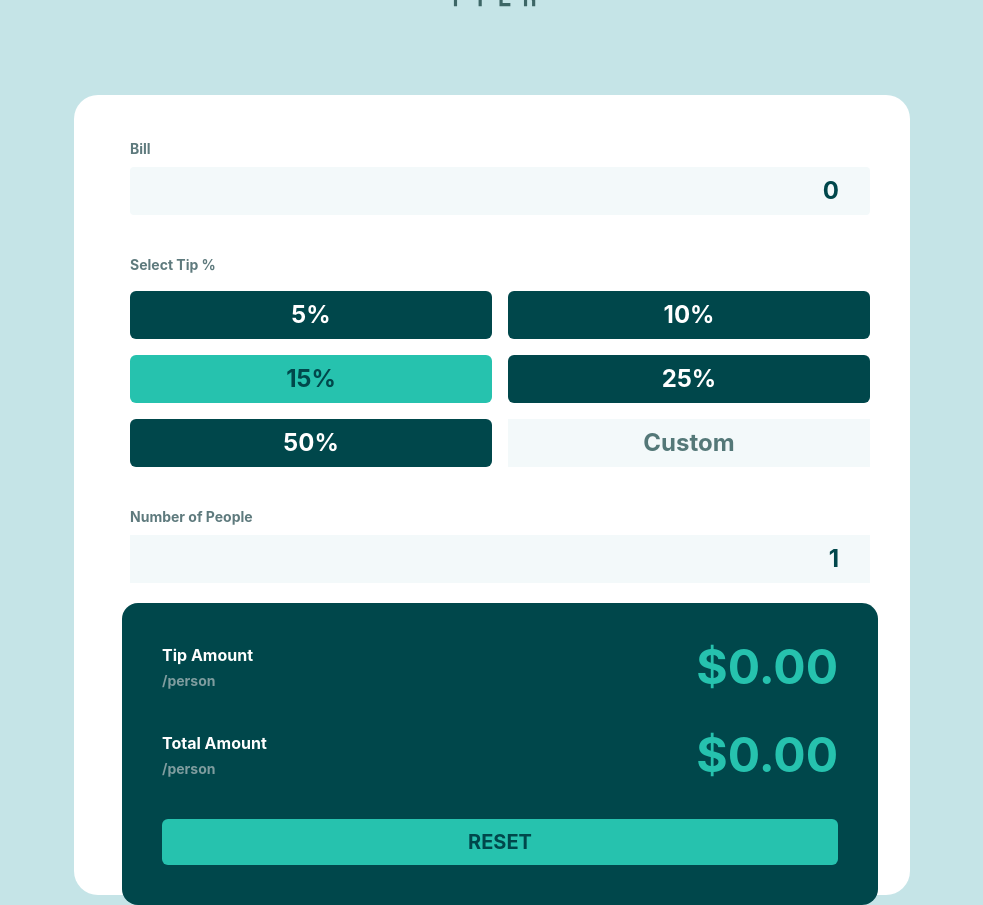
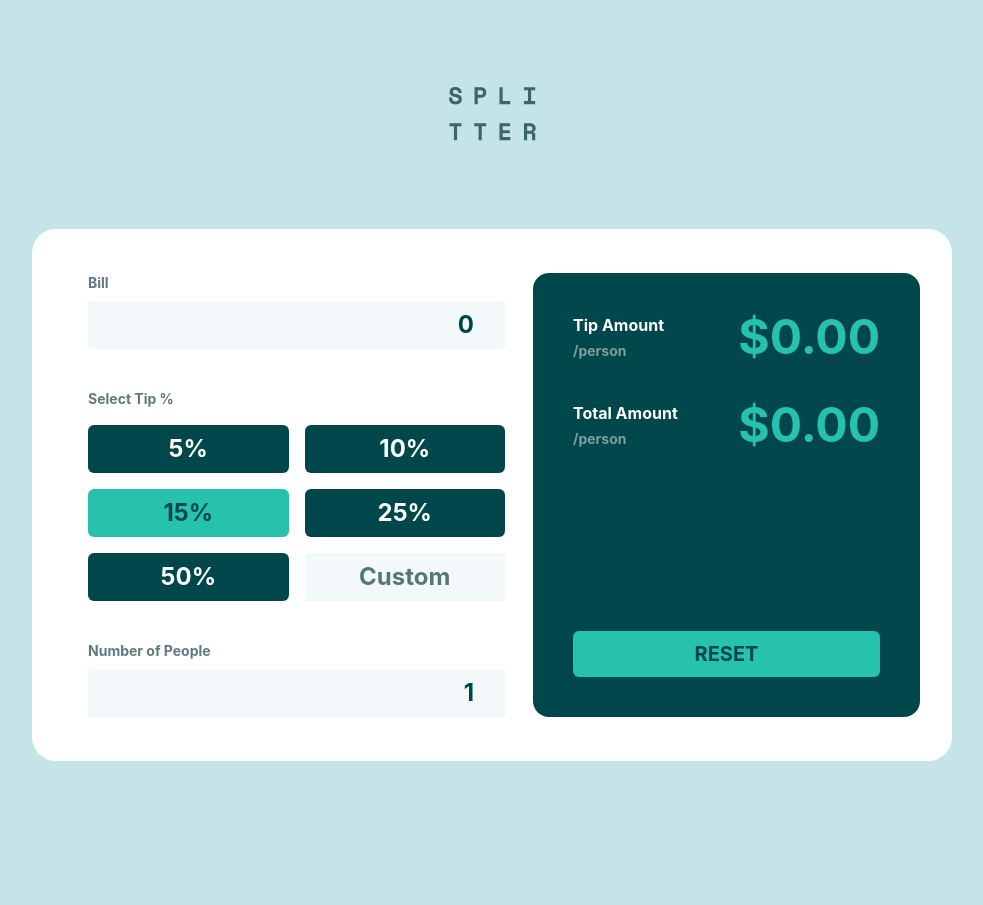
Before and after one commit to caner404/tip-calculator-app, a React (Vite) app: page / in a window 1280 px wide. Shown: the whole page, without its empty margins (148-1131 px from the left). After the commit the page ends 800 px from the top, so only its background shows below. Built offline with nearby package versions, Linux system fonts and the light colour scheme.

Commit message:
Update Calculator component layout for responsive design

```diff
--- a/src/calculator/Calculator.tsx
+++ b/src/calculator/Calculator.tsx
@@ -25,7 +25,7 @@ export function Calculator() {
     setAmountPerPerson(amountPerPerson);
   }, [bill, numberOfPeople, checked]);
   return (
-    <div className='bg-white py-8 sm:py-11 px-6 sm:px-0 sm:pl-12 sm:pr-8 rounded-tr-3xl rounded-tl-2xl sm:rounded-3xl flex flex-col gap-5 max-w-full sm:max-w-[920px] h-full'>
+    <div className=' bg-white py-8 sm:py-11 px-6 sm:px-0 sm:pl-12 sm:pr-8 rounded-tr-3xl rounded-tl-2xl sm:rounded-3xl flex flex-col sm:flex-row gap-5 max-w-full sm:max-w-[920px] h-full sm:h-fit'>
       <form className='flex flex-col gap-8 sm:gap-10 flex-1 px-2'>
         <div className='flex flex-col gap-2 text-left'>
           <label
```
